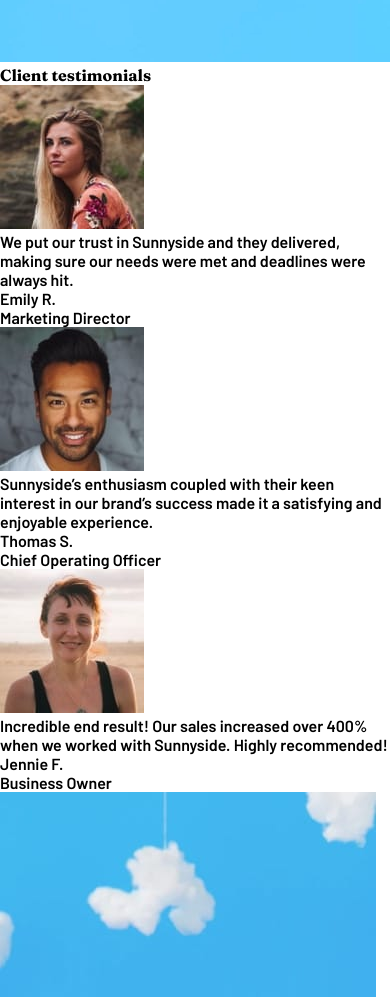
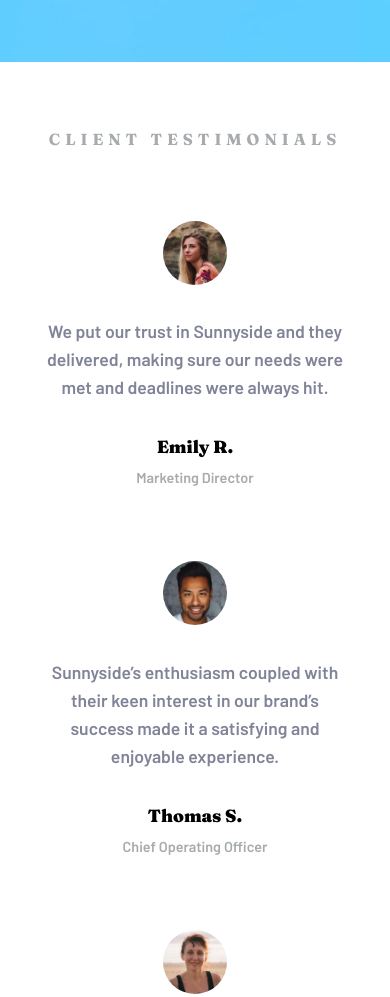
Before and after one commit to jcombs0929/sunnyside-agency, a plain HTML site: page index.html in a window 390 px wide. Shown: the part 3220-4217 px from the top of the page. Drawn offline with Linux system fonts and the light colour scheme.

Commit message:
Testimonials: added mobile styles

```diff
--- a/index.html
+++ b/index.html
@@ -129,7 +129,7 @@
               We put our trust in Sunnyside and they delivered, making sure our
               needs were met and deadlines were always hit.
             </p>
-            <p class="testimonial__name">Emily R.</p>
+            <h5 class="testimonial__name">Emily R.</h5>
             <p class="testimonial__title">Marketing Director</p>
           </div>
 
@@ -143,7 +143,7 @@
               Sunnyside’s enthusiasm coupled with their keen interest in our
               brand’s success made it a satisfying and enjoyable experience.
             </p>
-            <p class="testimonial__name">Thomas S.</p>
+            <h5 class="testimonial__name">Thomas S.</h5>
             <p class="testimonial__title">Chief Operating Officer</p>
           </div>
 
@@ -157,7 +157,7 @@
               Incredible end result! Our sales increased over 400% when we
               worked with Sunnyside. Highly recommended!
             </p>
-            <p class="testimonial__name">Jennie F.</p>
+            <h5 class="testimonial__name">Jennie F.</h5>
             <p class="testimonial__title">Business Owner</p>
           </div>
         </div>
--- a/styles/styles.scss
+++ b/styles/styles.scss
@@ -14,6 +14,7 @@ h1,
 h2,
 h3,
 h4,
+h5,
 .btn,
 .service__link {
   font-family: "Fraunces";
@@ -52,7 +53,6 @@ header {
     // MOBILE MENU
 
     .mobile-menu {
-      background-color: red;
       margin: 2rem;
       position: absolute;
       top: 5.5rem;
@@ -230,6 +230,50 @@ header {
     }
   }
 }
+
 /* ===== SERVICES END ===== */
+
 /* ===== TESTIMONIALS START ===== */
+
+.testimonials {
+  background-color: $white;
+  text-align: center;
+  padding: 4rem 2.5rem;
+
+  h4 {
+    font-size: 1rem;
+    color: $grayish-blue;
+    text-transform: uppercase;
+    letter-spacing: 5px;
+  }
+
+  .testimonial {
+    margin: 4.5rem 0;
+    line-height: 1.6;
+
+    &__photo {
+      width: 4rem;
+      border-radius: 50%;
+      margin-bottom: 1.6rem;
+    }
+
+    &__name {
+      font-size: 1.1rem;
+      font-weight: 900;
+      margin-bottom: 0.3rem;
+    }
+
+    &__title {
+      font-size: 0.9rem;
+      color: $grayish-blue;
+    }
+
+    &__text {
+      font-size: 1.1rem;
+      color: $dark-grayish-blue-02;
+      margin-bottom: 2rem;
+    }
+  }
+}
+
 /* ===== TESTIMONIALS END ===== */
```
Also changed, not shown: styles/styles.css, 1 other file.
